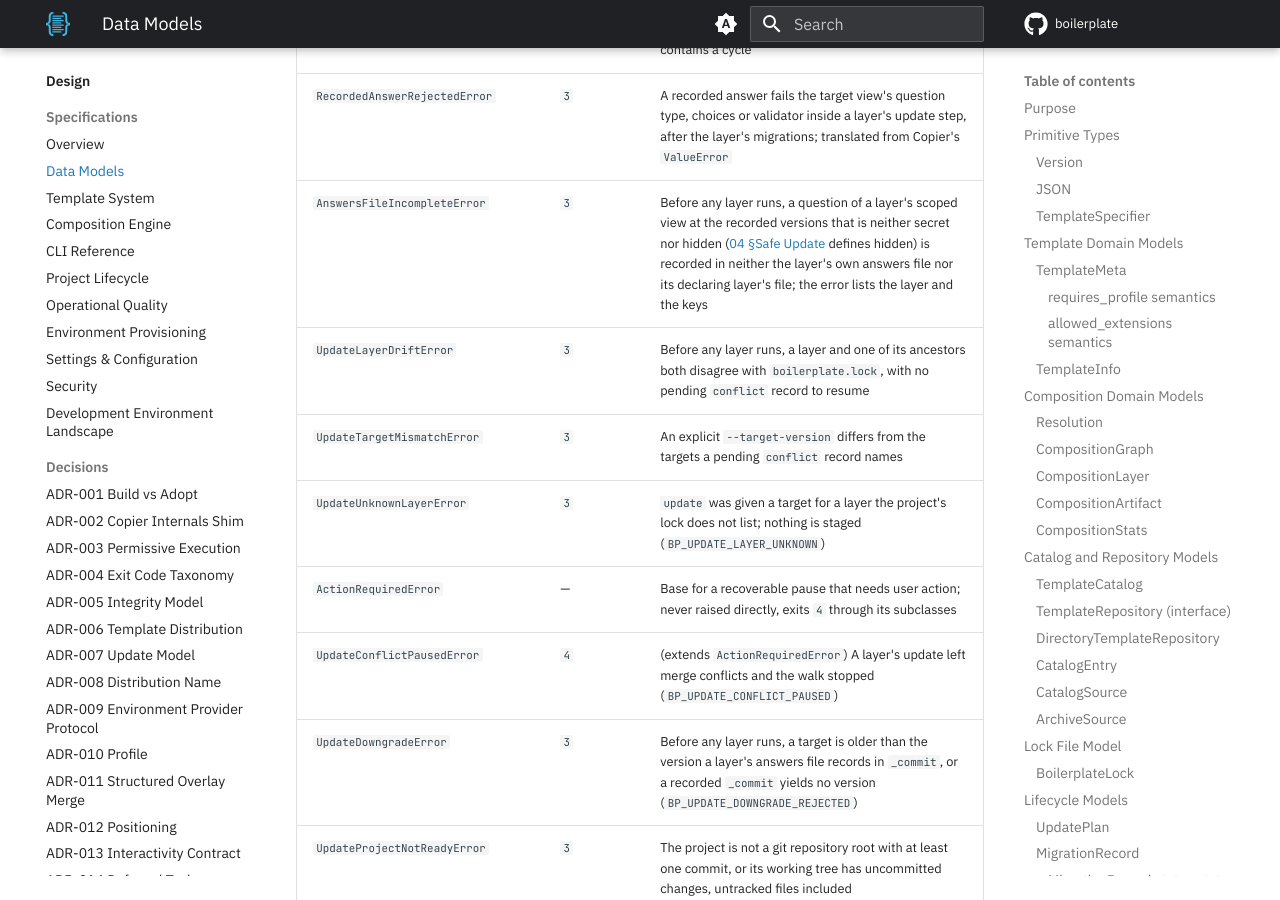
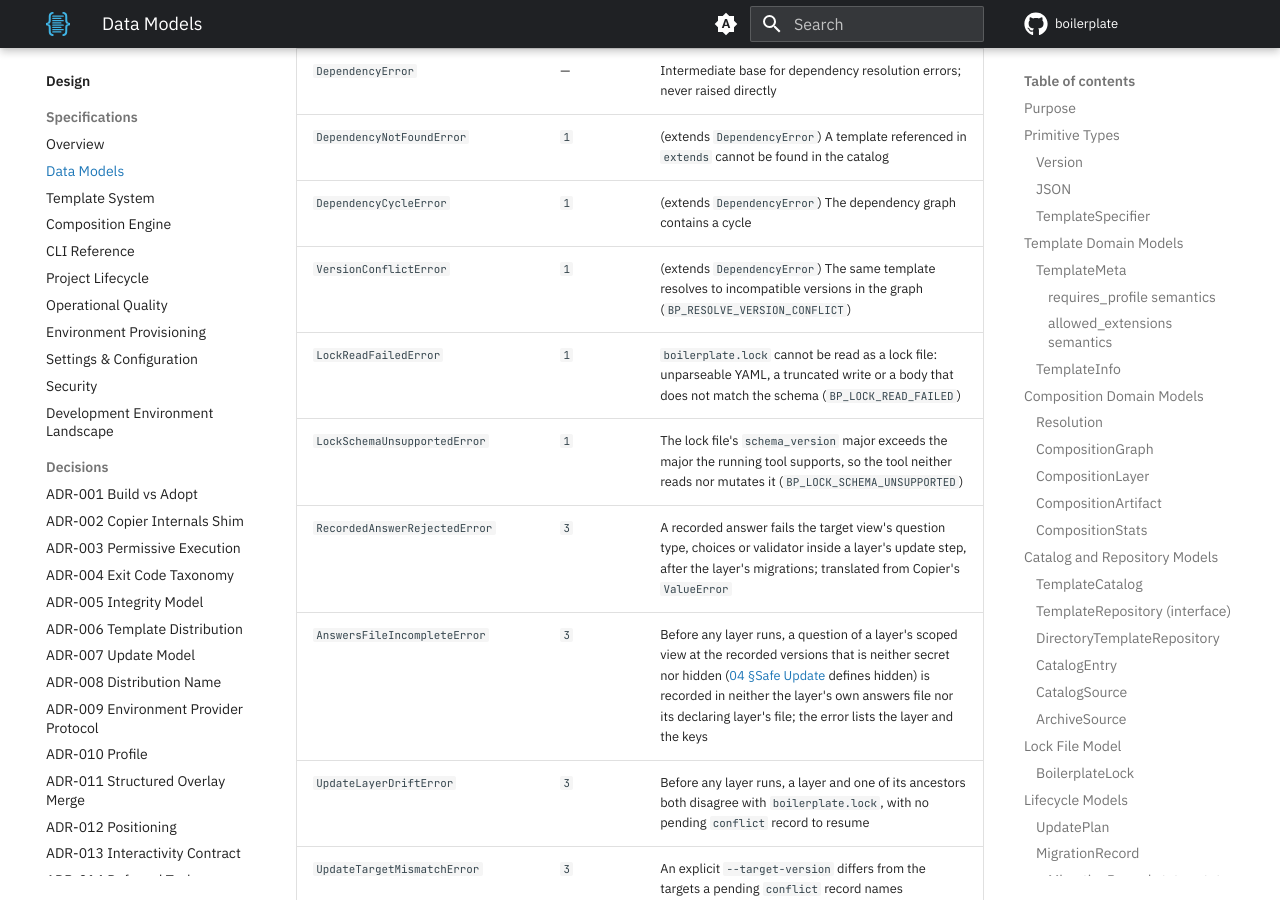
Before and after one commit to TheRealBillSiegler/boilerplate, an MkDocs documentation site: the page built from docs/design/02-data-models.md, in a window 1280 px wide and 900 px high, scrolled down 25813 px. Built offline with MkDocs 1.6.1 and Material for MkDocs 9.7.7, drawn with Linux system fonts in a browser that asks for light colours; comment, search, counter and statistics services are not loaded; the version menu is left out; some of the changed text lies outside the part shown.

Commit message:
docs(design): list five registered errors in the error hierarchy
The hierarchy table says each exception type maps to BP_* codes, yet it
had no row for the destination-required, profile, lock-read,
lock-schema and version-conflict errors, whose codes design 07
registers. Add a row for each with the exit code the CLI gives it: 3
for the missing destination and 1 for the other four.

Co-Authored-By: Claude Sonnet 5.5 <noreply@anthropic.com>

```diff
--- a/docs/design/02-data-models.md
+++ b/docs/design/02-data-models.md
@@ -615,6 +615,8 @@ All errors inherit from `BoilerplateError` (the base class). Each exception type
 | `InvalidVersionError` | `3` | A version string is not PEP 440 compliant |
 | `InvalidTemplateSpecifierError` | `3` | A specifier string fails name/version validation |
 | `MetadataValidationError` | `3` | `boilerplate.yml` is malformed or missing required fields |
+| `ProfileError` | `1` | `profile.toml` exists but is not valid TOML, or a reserved section is not a table (`BP_CONFIG_PROFILE_INVALID`) |
+| `DestinationRequiredError` | `3` | A non-interactive render names no destination, and the current directory is never assumed (`BP_INPUT_DEST_REQUIRED`) |
 | `DestinationNotEmptyError` | `3` | The render destination exists and is non-empty, and `--force` was not provided |
 | `NonInteractiveRequiresForceError` | `3` | A multi-layer render in non-interactive mode requires `--force` |
 | `MissingRequiredAnswersError` | `3` | Non-interactive render cannot proceed because required answers are missing (no default, and not hidden by its `when`) |
@@ -625,6 +627,9 @@ All errors inherit from `BoilerplateError` (the base class). Each exception type
 | `DependencyError` | — | Intermediate base for dependency resolution errors; never raised directly |
 | `DependencyNotFoundError` | `1` | (extends `DependencyError`) A template referenced in `extends` cannot be found in the catalog |
 | `DependencyCycleError` | `1` | (extends `DependencyError`) The dependency graph contains a cycle |
+| `VersionConflictError` | `1` | (extends `DependencyError`) The same template resolves to incompatible versions in the graph (`BP_RESOLVE_VERSION_CONFLICT`) |
+| `LockReadFailedError` | `1` | `boilerplate.lock` cannot be read as a lock file: unparseable YAML, a truncated write or a body that does not match the schema (`BP_LOCK_READ_FAILED`) |
+| `LockSchemaUnsupportedError` | `1` | The lock file's `schema_version` major exceeds the major the running tool supports, so the tool neither reads nor mutates it (`BP_LOCK_SCHEMA_UNSUPPORTED`) |
 | `RecordedAnswerRejectedError` | `3` | A recorded answer fails the target view's question type, choices or validator inside a layer's update step, after the layer's migrations; translated from Copier's `ValueError` |
 | `AnswersFileIncompleteError` | `3` | Before any layer runs, a question of a layer's scoped view at the recorded versions that is neither secret nor hidden ([04 §Safe Update](04-composition-engine.md#safe-update) defines hidden) is recorded in neither the layer's own answers file nor its declaring layer's file; the error lists the layer and the keys |
 | `UpdateLayerDriftError` | `3` | Before any layer runs, a layer and one of its ancestors both disagree with `boilerplate.lock`, with no pending `conflict` record to resume |
```
